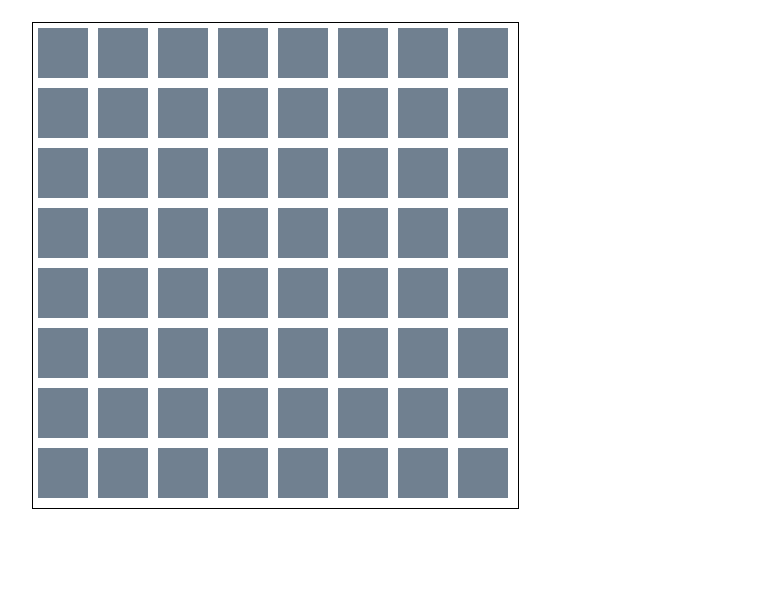
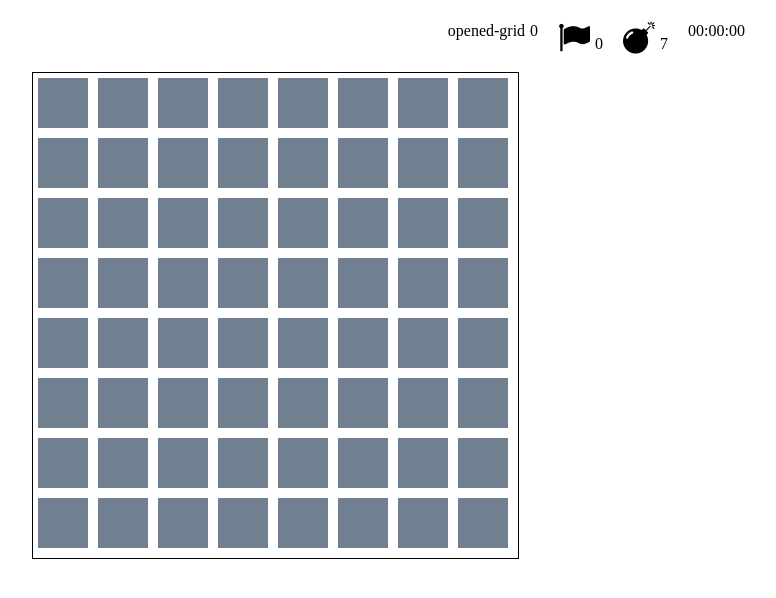
Before and after one commit to nixlend/mineSweeper, a PHP site: page / in a window 1280 px wide. Shown: the part 58-656 px from the top of the page, without its empty margins (365-1141 px from the left). Run offline with PHP 8.4, Linux system fonts and the light colour scheme.

Commit message:
info-bar and fixing flags problem

```diff
--- a/CSS/main.css
+++ b/CSS/main.css
@@ -13,6 +13,28 @@
     display: block;
 }
 
+/*information about thte board*/
+.info-bar {
+    padding-bottom: 50px;
+}
+
+.timer {
+    float: right;
+}
+
+.top-icon {
+    float: right;
+    padding-right: 20px;
+}
+
+.adjust-space {
+    padding-right: 5px;
+}
+
+.clear {
+    clear: both;
+}
+
 /*objects on the board*/
 .board {
     text-align: left;
@@ -25,6 +47,7 @@
 .box {
     display: block;
     float: left;
+    text-align: center;
     width: 50px;
     height: 50px;
     margin: 5px;
@@ -34,8 +57,17 @@
 .opened-box {
     display: block;
     float: left;
+    text-align: center;
     width: 50px;
     height: 50px;
     margin: 5px;
     background-color: #D3D3D3;
 }
+
+.board i {
+    margin-top: 7px;
+}
+
+.board > .fa-bomb.hide-icon {
+    background-color: red;
+}
--- a/JS/application.js
+++ b/JS/application.js
@@ -11,6 +11,15 @@ class Queue {
     isEmpty(){
         return this.q.length === 0;
     };
+}
+
+function updateInfo() {
+    var openedGrid = $('.board > .opened-box').length;
+    var flag = $('.board .fa-flag').length;
+    var bomb = $('.board .fa-bomb.hide-icon').length;
+    $('.info-bar .info-opened-box').closest('.top-icon').find('span:last').text(openedGrid);
+    $('.info-bar .fa-flag').closest('.top-icon').find('span:last').text(flag);
+    $('.info-bar .fa-bomb').closest('.top-icon').find('span:last').text(bomb);
 }
 
 /*bfs implementation similar to https://www.khanacademy.org/computing/computer-science/algorithms/breadth-first-search/p/challenge-implement-breadth-first-search*/
@@ -75,11 +84,14 @@ function findNeighbours() {
     var listOfNeighboursArray = [];
     for(var i = 0; i < 64; i++) {
         var neighboursArray = [];
-        if($('#' + i).children().length == 0) {
+        if($('#' + i).children().length == 0 || $('#' + i).children('i:last').hasClass('')) {
             var position = filterEdgeGrid(i);
 
             for(var j = 0; j < 8; j++) {
-                if(position[j] >= 0 && ( $('#' + position[j]).children().length == 0 || $('#' + position[j]).children('p').length > 0)) {
+                if( position[j] >= 0 && ( $('#' + position[j]).children().length == 0 ||
+                ($('#' + position[j]).children('i:last').hasClass('')) ||
+                $('#' + position[j]).children('p').length > 0) &&
+                !($('#' + position[j]).children('i:last').hasClass('fa-flag')) ) {
                     neighboursArray.push(position[j]);
                 }
             }
@@ -128,7 +140,6 @@ $(document).ready(function() {
             //console.log(i + ':' + position[j]);
             if(position[j] >= 0) {
                 if($('#' + position[j]).children('i.fa-bomb').length > 0) {
-                    //console.log('yes!');
                     counter++;
                 }
             }
@@ -139,12 +150,13 @@ $(document).ready(function() {
     }
 
     var neighboursList = findNeighbours();
+    updateInfo();
 
     //player click the box
     $('.board').on('click', '.box', function() {
-        $(this).removeClass('box').addClass('opened-box');
-        $(this).children().removeClass('hide-icon').addClass('show-icon');
-        if($(this).children().length == 0) {
+        if(!($(this).children().hasClass('fa-flag'))) {
+
+            if($(this).children().length == 0 || ($(this).children().length == 1 && $(this).children('i:last').hasClass(''))) {
                 var openList = bfs(neighboursList, this.id);
                 for(var i = 0; i < openList.length; i++) {
                     //console.log(openList[i].distance + ' ' + openList[i].parent);
@@ -154,15 +166,24 @@ $(document).ready(function() {
                     }
                 }
             }
-
+            $(this).removeClass('box').addClass('opened-box');
+            $(this).children().removeClass('hide-icon').addClass('show-icon');
+            updateInfo();
+        }
         //when one box is opened, it should propagate to related one
         //for empty box, it should open all the empty one around it until it hit a numbered box
-
     });
 
     //when player right click
     $('.board').on('contextmenu', '.box', function() {
-        $(this).toggleClass('fa fa-flag fa-2x hide-icon');
+        if($(this).children().length == 0 || ($(this).children().length == 1 && $(this).find('p').length) ||
+            ($(this).children().length == 1 && $(this).find('i:last').hasClass('fa-bomb'))) {
+            $(this).append('<i></i>').find('i:last').toggleClass('fa fa-flag fa-2x');
+        } else if ($(this).children().length == 2 || ($(this).children().length == 1 && !($(this).find('i').hasClass('fa-bomb')))) {
+            $(this).find('i:last').toggleClass('fa fa-flag fa-2x');
+        }
+        neighboursList = findNeighbours();
+        updateInfo();
         //prevent default menu appear
         return false;
     });
--- a/home.html
+++ b/home.html
@@ -15,6 +15,13 @@
 
 <main role="main">
     <div class="main-wrapper">
+        <div class="info-bar">
+            <div class="timer"><span class="adjust-space">00:00:00</span></div>
+            <div class="top-icon"><i class="adjust-space fa fa-bomb fa-2x"></i><span>0</span></div>
+            <div class="top-icon"><i class="adjust-space fa fa-flag fa-2x"></i><span>0</span></div>
+            <div class="top-icon"><span class="adjust-space info-opened-box">opened-grid</span><span>0</span></div>
+        </div>
+        <div class="clear"></div>
         <div class="board">
         </div>
     </div>
```
Also changed, not shown: README.md. Lines whose indentation alone changed are shown as unchanged.
